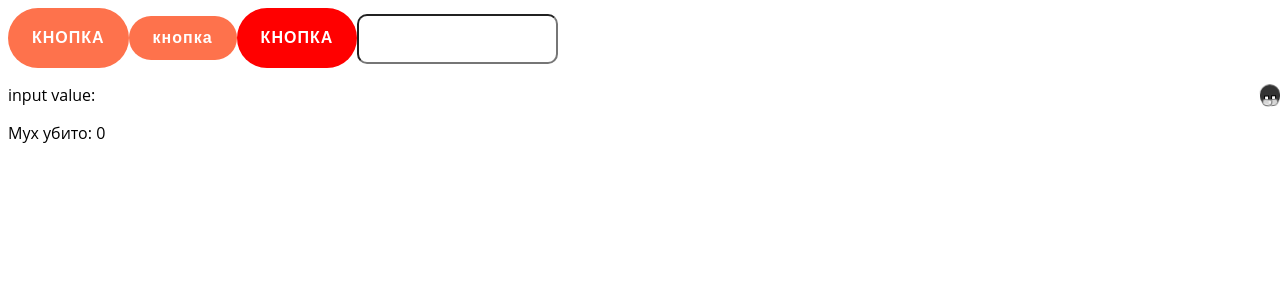
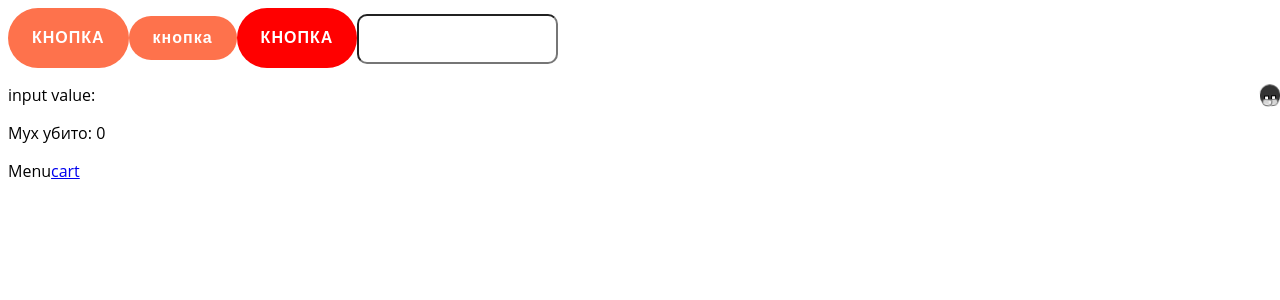
Before and after one commit to SGRashid/jumbo-pizza, a React (Vite) app: page / in a window 1280 px wide. Shown: the top 300 px of the page. Built offline with nearby package versions, Linux system fonts and the light colour scheme.

Commit message:
роутинг работает

```diff
--- a/src/App.tsx
+++ b/src/App.tsx
@@ -1,9 +1,12 @@
 import { useState, type JSX, type MouseEvent } from 'react';
+import { Route, Routes } from 'react-router-dom';
 import { ButtonPrimary } from './components/ButtonPrimary/ButtonPrimary';
 import Fly from './components/Fly/Fly';
 import { ButtonSecondary } from './components/ButtonSecondary/ButtonSecondary';
 import { ButtonAccent } from './components/ButtonAccent/ButtonAccent';
 import { Input } from './components/Input/Input';
+import { Menu } from './components/pages/Menu/Menu';
+import { Cart } from './components/pages/Cart/Cart';
 
 function App(): JSX.Element {
   const [fliesWereKilled, setNumberOfKilledFlies] = useState<number>(0);
@@ -25,11 +28,14 @@ function App(): JSX.Element {
       <Input
         value={inputValue}
         onChange={handleChange}
-
       />
       <p>input value: {inputValue}</p>
       <p> Мух убито: { fliesWereKilled }</p>
       <Fly onSquash={handleFlySquashed}></Fly>
+      <Routes>
+        <Route path='/' element={<Menu></Menu>} />
+        <Route path='/cart' element={<Cart />} />
+      </Routes>
     </>
   );
 }
--- /dev/null
+++ b/src/components/pages/Cart/Cart.tsx
@@ -0,0 +1,8 @@
+import { Link } from 'react-router-dom';
+
+export const Cart = () =>     (
+    <>
+        Cart
+        <Link to='/'>menu</Link>
+    </>
+);
--- /dev/null
+++ b/src/components/pages/Menu/Menu.tsx
@@ -0,0 +1,8 @@
+import { Link } from 'react-router-dom';
+
+export const Menu = () => (
+    <>
+        Menu
+        <Link to='/cart'>cart</Link>
+    </>
+);
--- a/src/main.tsx
+++ b/src/main.tsx
@@ -2,9 +2,12 @@ import { StrictMode } from 'react';
 import { createRoot } from 'react-dom/client';
 import './index.css';
 import App from './App.tsx';
+import { BrowserRouter } from 'react-router-dom';
 
 createRoot(document.getElementById('root')!).render(
   <StrictMode>
-    <App />
+    <BrowserRouter>
+      <App />
+    </BrowserRouter>
   </StrictMode>,
 );
```
